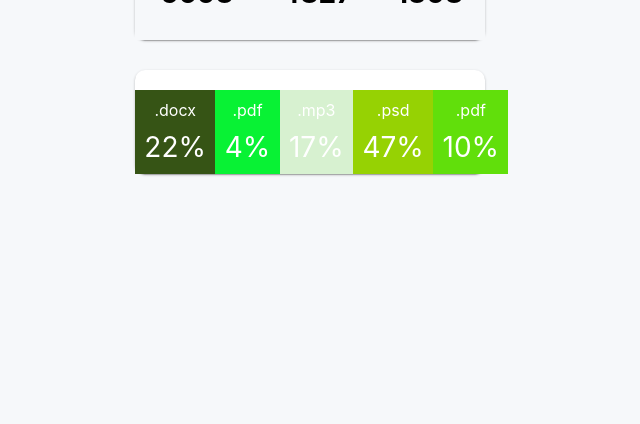
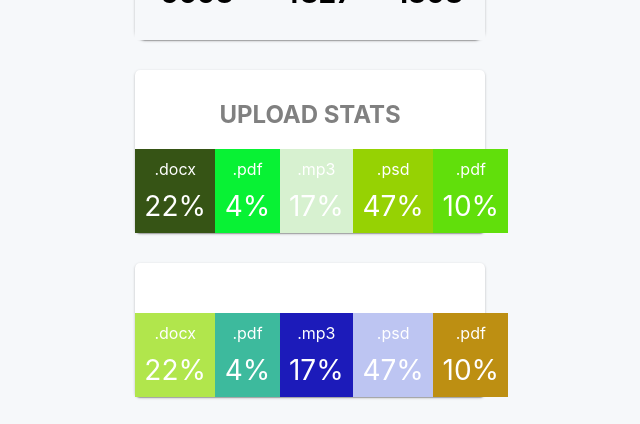
Before and after one commit to pra78/goit-react-hw-01-components, a React (Create React App) app: page / in a window 1280 px wide. Shown: the part 480-904 px from the top of the page, without its empty margins (330-970 px from the left). Before the commit the page ends 800 px from the top, so only its background shows below. Built offline with nearby package versions, Linux system fonts and the light colour scheme.

Commit message:
task 2 complete

```diff
--- a/src/components/App.jsx
+++ b/src/components/App.jsx
@@ -7,7 +7,8 @@ export const App = () => {
   return (
     <div>
       <Profile username={user.username} tag={user.tag} location={user.location} avatar={user.avatar} followers={user.stats.followers} views={user.stats.views} likes={user.stats.likes} />
-      <Statistics items={data} />
+      <Statistics title="Upload stats" stats={data} />
+      <Statistics stats={data} />
     </div>
   );
 };
--- a/src/components/Statistics/Statistics.jsx
+++ b/src/components/Statistics/Statistics.jsx
@@ -1,17 +1,17 @@
 import PropTypes from "prop-types";
 import { StatisticsData } from "components/StatisticsData/StatisticsData";
-import { StatisticsCard } from "./Statistics.styled";
+import { Header, StatisticsCard } from "./Statistics.styled";
 
-export const Statistics = ({title, items }) => {
+export const Statistics = ({title, stats }) => {
     return <StatisticsCard>
-        {title && <h2>{title}</h2>}
-        <StatisticsData items={items} />
+        {title && <Header>{title}</Header>}
+        <StatisticsData stats={stats} />
     </StatisticsCard>;
 }
 
 Statistics.propTypes = {
     title: PropTypes.string,
-    items: PropTypes.arrayOf(
+    stats: PropTypes.arrayOf(
         PropTypes.exact ({
             id: PropTypes.string.isRequired,
             label: PropTypes.string.isRequired,
--- a/src/components/Statistics/Statistics.styled.jsx
+++ b/src/components/Statistics/Statistics.styled.jsx
@@ -3,16 +3,15 @@ import styled from '@emotion/styled';
 export const StatisticsCard = styled.section`
     max-width: 350px;
     text-align:center;
-    margin-top: 30px;
-    margin-left: auto;
-    margin-right: auto;
+    padding-top: 30px;
+    margin: 0 auto 30px auto;
     background-color: white;
-    border-radius: 10px;
+    border-radius: 5px;
     box-shadow: 0px 1px 3px 0px rgba(0, 0, 0, 0.2),
         0px 1px 1px 0px rgba(0, 0, 0, 0.14), 0px 2px 1px -1px rgba(0, 0, 0, 0.12);
 `;
 
 export const Header = styled.h2`
-    margin-top: 20px;
     color: grey;
+    text-transform: uppercase;
 `;
--- a/src/components/StatisticsData/StatisticsData.jsx
+++ b/src/components/StatisticsData/StatisticsData.jsx
@@ -2,16 +2,16 @@ import { StatisticsItem } from "components/StatisticsItem/StatisticsItem";
 import PropTypes from "prop-types";
 import { StatList } from "./StatisticsData.styled";
 
-export const StatisticsData = ({ items }) => {
+export const StatisticsData = ({ stats }) => {
     return <StatList>
-        {items.map(({ id, label, percentage }) => (
+        {stats.map(({ id, label, percentage }) => (
             <StatisticsItem key={id} label={label} percentage={percentage} />
         ))}
     </StatList>;
 }
 
 StatisticsData.propTypes = {
-    items: PropTypes.arrayOf(PropTypes.exact({
+    stats: PropTypes.arrayOf(PropTypes.exact({
         id: PropTypes.string.isRequired,
         label: PropTypes.string.isRequired,
         percentage: PropTypes.number.isRequired,
--- a/src/index.css
+++ b/src/index.css
@@ -14,3 +14,13 @@ code {
   font-family: source-code-pro, Menlo, Monaco, Consolas, 'Courier New',
     monospace;
 }
+
+h1,
+h2,
+h3,
+h4,
+h5,
+h6,
+ul {
+  margin: 0;
+}
```
